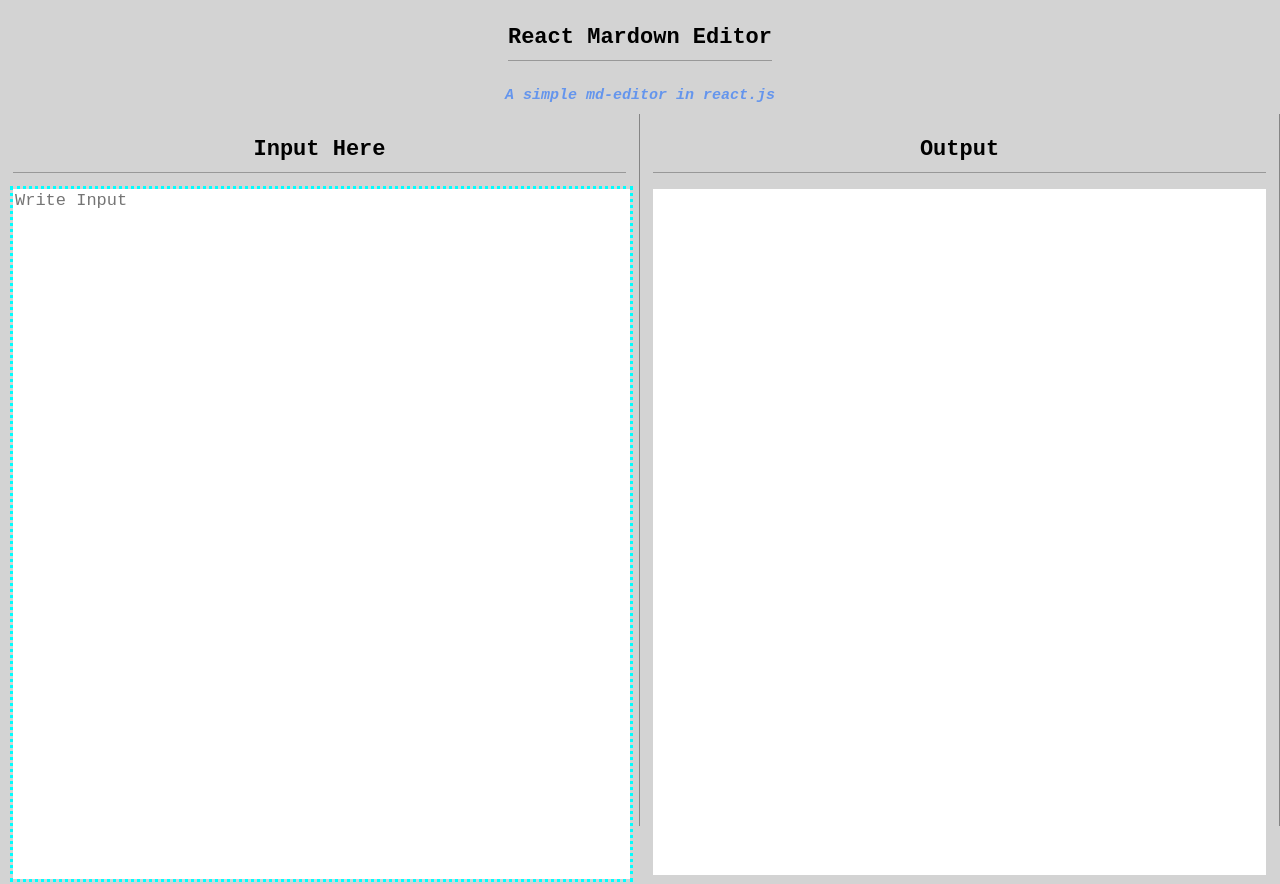
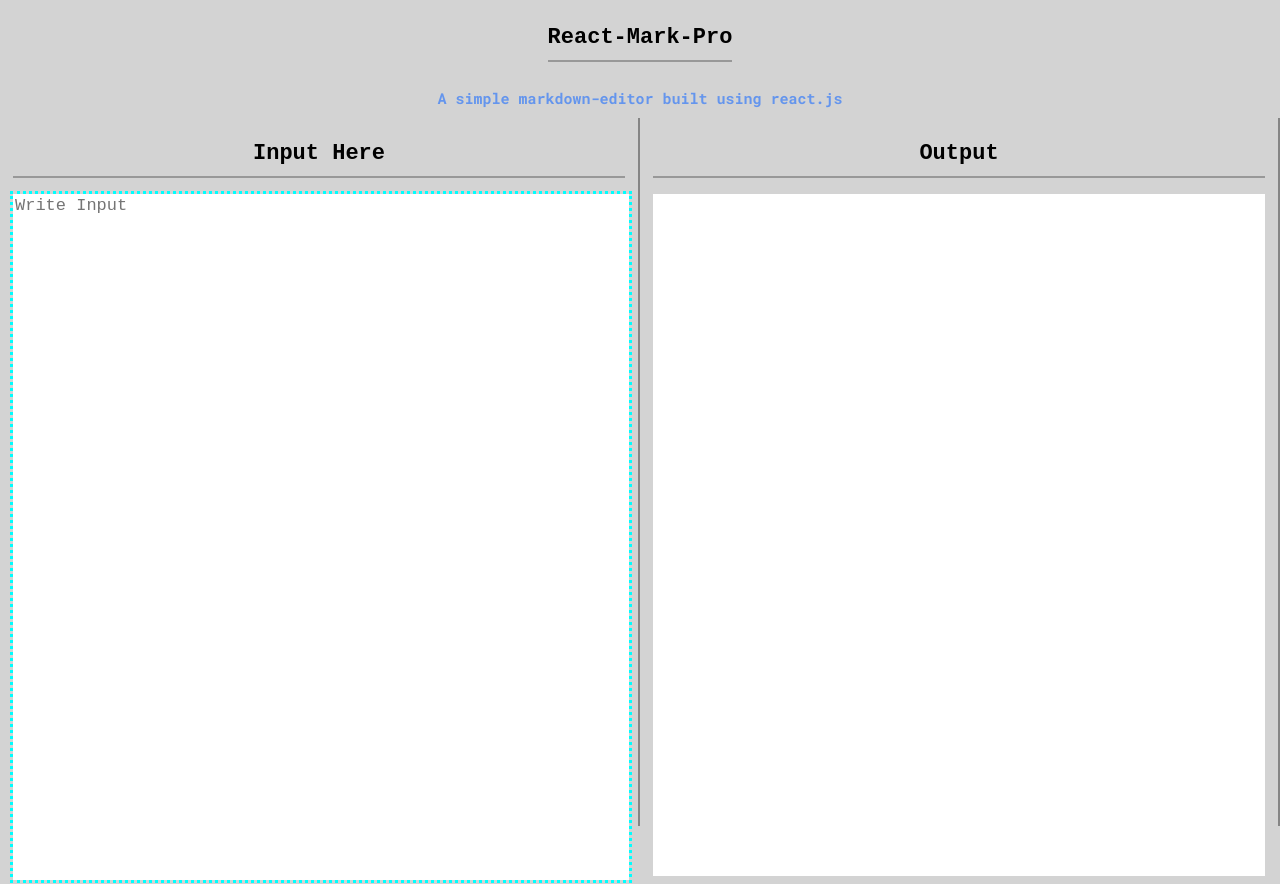
Before and after one commit to its-kumar-yash/react-markdown-editor-app, a React (Create React App) app: page / in a window 1280 px wide. Built offline with nearby package versions, Linux system fonts and the light colour scheme.

Commit message:
added more styling

```diff
--- a/src/App.css
+++ b/src/App.css
@@ -1,3 +1,5 @@
+@import url('https://fonts.googleapis.com/css2?family=Roboto+Mono:wght@400;500;700&display=swap');
+
 html, body, #root {
   width: 100%;
   height: 100%;
@@ -20,16 +22,17 @@ html, body, #root {
 
 .title {
   font-size: 25px;
-  font-family: monospace;
-  font-style: normal;
+  font-family: 'Roboto Mono', monospace;
+  font-weight: bold;
+  /* font-style: normal; */
   text-align: center;
   color: black;
 }
 
 .para {
   font-size: 15px;
-  font-family: monospace;
-  font-style: italic;
+  font-family: 'Roboto Mono', monospace;
+  /* font-style: italic; */
   text-align: center;
   color: cornflowerblue;
 }
--- a/src/App.js
+++ b/src/App.js
@@ -16,8 +16,8 @@ function App() {
   return (
     <EditorContext.Provider value={contextValue}>
       <div className="App" id="app-container">
-        <h1 className="title">React Mardown Editor</h1>
-        <h1 className="para">A simple md-editor in react.js</h1>
+        <h1 className="title">React-Mark-Pro</h1>
+        <h1 className="para">A simple markdown-editor built using react.js</h1>
         <div className="editor-container">
           <MarkedInput />
           <Result />
--- a/src/components/MarkedInput.css
+++ b/src/components/MarkedInput.css
@@ -1,8 +1,10 @@
+@import url('https://fonts.googleapis.com/css2?family=Roboto+Mono:wght@400;500;700&display=swap');
+
 .container {
     width: 50%;
     height: 100%;
     padding: 13px;
-    border-right: 1.5px solid rgba(15,15,15,0.4);
+    border-right: 2px solid rgba(15,15,15,0.4);
     font-family: 'Roboto', sans-serif;
 }
 
@@ -13,7 +15,7 @@
     font-family: monospace;
     margin-bottom: 1rem;
     padding: 10px 0;
-    border-bottom: 1px solid rgba(15,15,15,0.3);
+    border-bottom: 2px solid rgba(15,15,15,0.3);
 }
 
 .textarea-container {
--- a/src/components/Result.css
+++ b/src/components/Result.css
@@ -1,8 +1,10 @@
+@import url('https://fonts.googleapis.com/css2?family=Roboto+Mono:wght@400;500;700&display=swap');
+
 .container {
     width: 50%;
     height: 100%;
     padding: 13px;
-    border-right: 1.5px solid rgba(15,15,15,0.4);
+    border-right: 2px solid rgba(15,15,15,0.4);
     font-family: 'Roboto', sans-serif;
 }
 
@@ -13,7 +15,7 @@
     font-family: monospace;
     margin-bottom:1em;
     padding: 18px 0;
-    border-bottom: 1px solid rgba(15,15,15,0.3);
+    border-bottom: 2px solid rgba(15,15,15,0.3);
 }
 
 .result-area {
@@ -24,4 +26,5 @@
     font-size: 17px;
     color: black;
     background: white;
+    text-align: left;
 }
```
